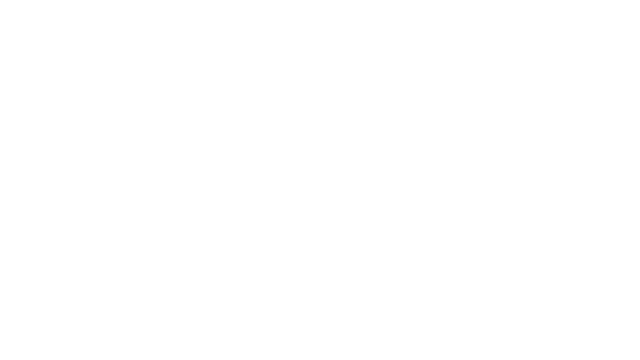
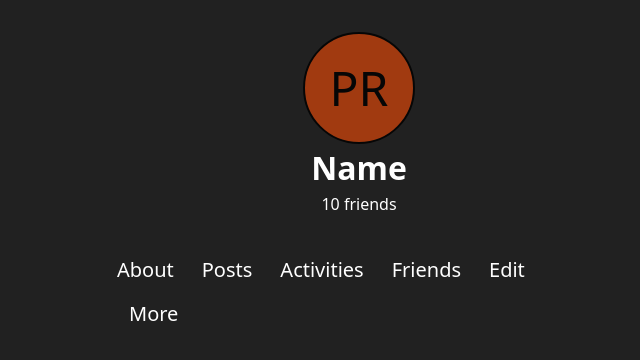
Before and after one commit to ShubhradipSarkar/YourMedia_client_gql, a React (Create React App) app: page /userProfile in a window 1280 px wide. Before the commit this address had no page. Shown: the top 360 px of the page, without its empty margins (281-921 px from the left). Built offline with nearby package versions, Linux system fonts and the light colour scheme.

Commit message:
Profile desc

```diff
--- a/package.json
+++ b/package.json
@@ -20,7 +20,7 @@
     "react-bootstrap": "^2.10.0",
     "react-dom": "^18.2.0",
     "react-mentions": "^4.4.10",
-    "react-router-dom": "^6.21.3",
+    "react-router-dom": "^6.22.0",
     "react-scripts": "5.0.1",
     "web-vitals": "^2.1.4"
   },
@@ -47,5 +47,8 @@
       "last 1 firefox version",
       "last 1 safari version"
     ]
+  },
+  "devDependencies": {
+    "tailwindcss": "^3.4.1"
   }
 }
--- a/src/App.js
+++ b/src/App.js
@@ -3,6 +3,7 @@ import {ApolloClient, InMemoryCache, ApolloProvider, HttpLink, from, gql} from '
 import MakeRoutes from './components/Routers';
 //import 'bootstrap/dist/css/bootstrap.min.css';
 
+import ProfileDesc from "./components/decorations/ProfileDesc";
 
 
 
--- a/src/components/Routers.js
+++ b/src/components/Routers.js
@@ -10,7 +10,7 @@ import Feed from "./tabs/Feed";
 import FullWidthGrid from "./decorations/TestGrid";
 import Appa from "./decorations/alertTest";
 import Notifications from "./decorations/Notifications";
-
+import ProfileDesc from "./decorations/ProfileDesc";
 function MakeRoutes(){
     return(
         <BrowserRouter>
@@ -26,6 +26,7 @@ function MakeRoutes(){
                 <Route path = '/Feed' element = {<Feed/>}/>
                 <Route path = '/Users' element = {<Home/>}/>
                 <Route path = '/Notifications' element = {<Notifications/>}/>
+                <Route path = '/userProfile' element ={<ProfileDesc />} />
             </Routes>
         </BrowserRouter>
     )
--- /dev/null
+++ b/src/components/decorations/ProfileDesc.jsx
@@ -0,0 +1,46 @@
+import React from 'react'
+const ProfileDesc = () => {
+  return (
+    <div className='bg-[#212121] w-[100vw] h-[100vh] flex flex-col'>
+      <div className='w-11/12 max-w-[500px] mx-auto flex flex-col justify-center items-center py-[2rem]'>
+        <div className='bg-orange-700 opacity-80 border-2 border-[black] text-black h-28 w-28 rounded-full flex justify-center items-center text-[3rem]'>PR</div>
+        <div className='mx-auto'>
+          <div className='flex justify-center'>
+            <h1 className='text-[2rem] text-white font-bold'>Name</h1>
+          </div>
+          <div className='flex justify-center'>
+            <p className='text-[#fff]'>10 friends</p>
+          </div>
+        </div>
+      </div>
+
+      <nav className='w-11/12 max-w-[500px] mx-auto'>
+        <div>
+          <ul className='flex flex-wrap space-x-3 text-xl text-[#fff]'>
+            <li className='py-2 px-2 hover:text-[blue] opacity-100 hover:bg-[#595959] rounded-lg transition-all duration-150'>
+              <a href="#">About</a>
+            </li>
+            <li className='py-2 px-2 hover:text-[blue] opacity-100 hover:bg-[#595959] rounded-lg transition-all duration-150 '>
+              <a href="#">Posts</a>
+            </li>
+            <li className='py-2 px-2 hover:text-[blue] opacity-100 hover:bg-[#595959] rounded-lg transition-all duration-150'>
+              <a href="#">Activities</a>
+            </li>
+            <li className='py-2 px-2 hover:text-[blue] opacity-100 hover:bg-[#595959] rounded-lg transition-all duration-150'>
+              <a href="#">Friends</a>
+            </li>
+            <li className='py-2 px-2 hover:text-[blue] opacity-100 hover:bg-[#595959] rounded-lg transition-all duration-150'>
+              <a href="#">Edit</a>
+            </li>
+            <li className='py-2 px-2 hover:text-[blue] opacity-100 hover:bg-[#595959] rounded-lg transition-all duration-150'>
+              <a href="#">More</a>
+            </li>
+          </ul>
+        </div>
+      </nav>
+
+  </div>
+  )
+}
+
+export default ProfileDesc
--- a/src/components/decorations/SmallCards.js
+++ b/src/components/decorations/SmallCards.js
@@ -3,8 +3,12 @@ import { Card } from '@mui/material'
 import CardHeader from '@mui/material/CardHeader';
 import Avatar from '@mui/material/Avatar';
 import { blue } from '@mui/material/colors'
-
+import { useNavigate } from 'react-router-dom';
 export default function SmallCards(props) {
+  const navigate = useNavigate();
+  const handleNavigation = () =>{
+    navigate('/userProfile');
+  }
   return (
     <div>
 
@@ -12,7 +16,7 @@ export default function SmallCards(props) {
       <CardHeader
         avatar={
           <Avatar sx={{ bgcolor: blue[900] }} aria-label="recipe">
-           <b>{props.username[0]}</b>
+           <b onClick={handleNavigation}>{props.username[0]}</b>
           </Avatar>
         }
 
--- a/src/index.css
+++ b/src/index.css
@@ -1,13 +1,3 @@
-body {
-  margin: 0;
-  font-family: -apple-system, BlinkMacSystemFont, 'Segoe UI', 'Roboto', 'Oxygen',
-    'Ubuntu', 'Cantarell', 'Fira Sans', 'Droid Sans', 'Helvetica Neue',
-    sans-serif;
-  -webkit-font-smoothing: antialiased;
-  -moz-osx-font-smoothing: grayscale;
-}
-
-code {
-  font-family: source-code-pro, Menlo, Monaco, Consolas, 'Courier New',
-    monospace;
-}
+@tailwind base;
+@tailwind components;
+@tailwind utilities;
--- /dev/null
+++ b/tailwind.config.js
@@ -0,0 +1,10 @@
+/** @type {import('tailwindcss').Config} */
+module.exports = {
+  content: [
+    "./src/**/*.{js,jsx,ts,tsx}",
+  ],
+  theme: {
+    extend: {},
+  },
+  plugins: [],
+}
```
Also changed, not shown: 1 other file (tests, documents, lock files or other folders).
